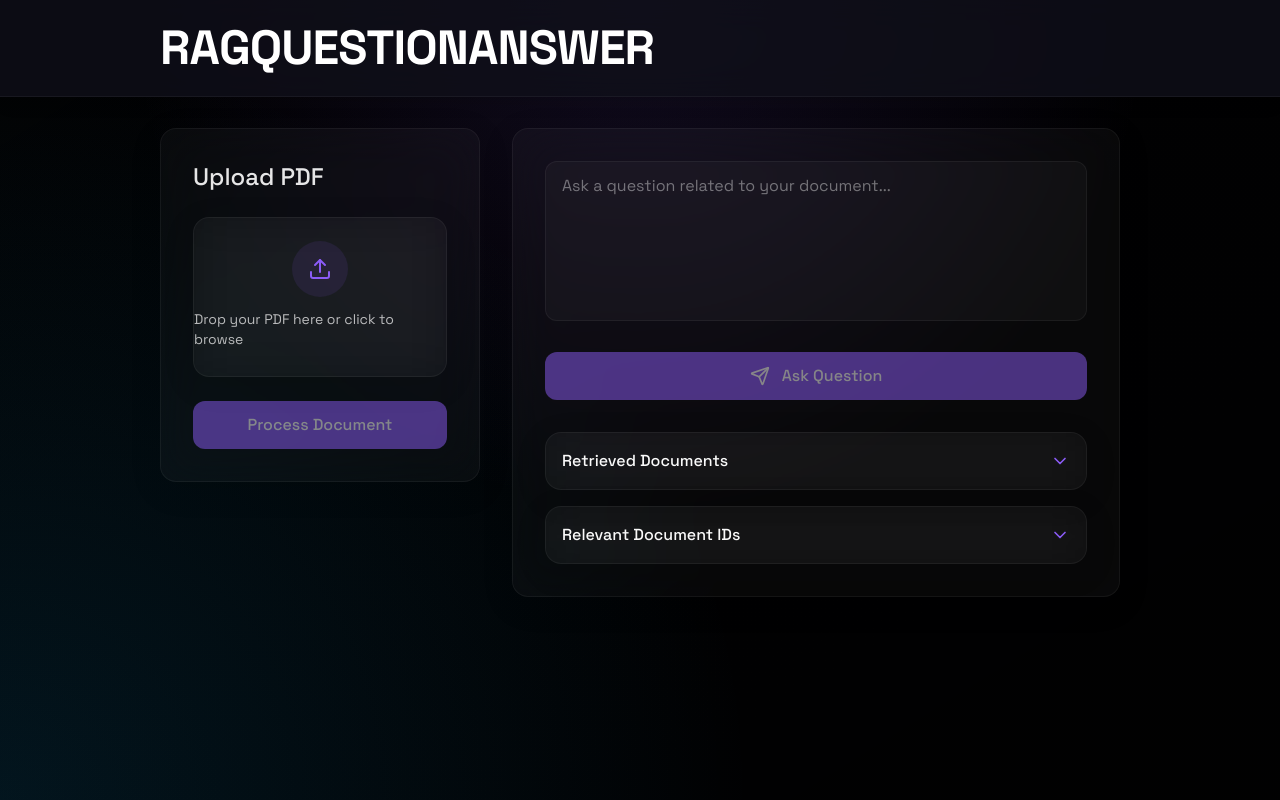
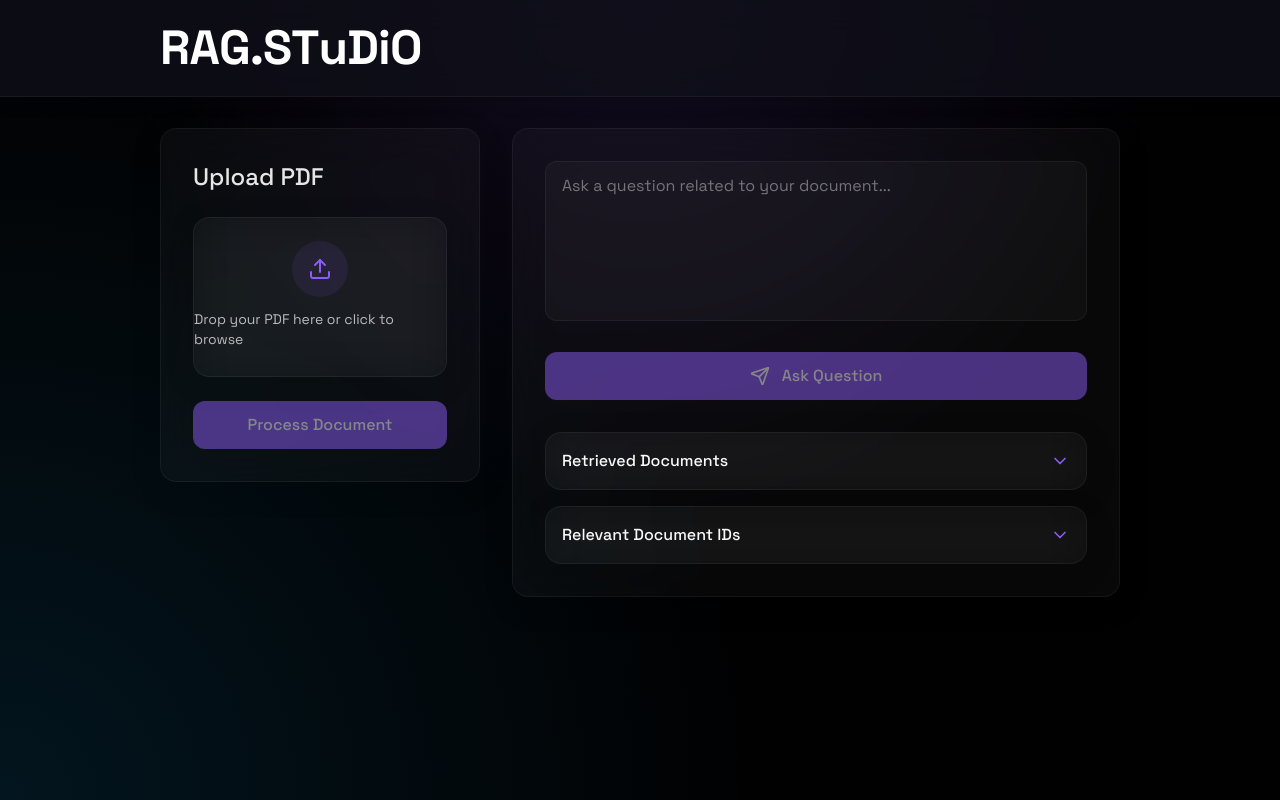
Before and after one commit to billtega66/PDF_studio, a React (Vite) app: page / in a window 1280 px wide. Built offline with nearby package versions, Linux system fonts and the light colour scheme.

Commit message:
Rename application title
Update application title to "RAG.STuDiO".

```diff
--- a/src/pages/Index.tsx
+++ b/src/pages/Index.tsx
@@ -1,4 +1,5 @@
-import { useState, useEffect } from "react";
+
+import { useState } from "react";
 import { Upload, Send, ChevronDown, ChevronUp } from "lucide-react";
 import { useToast } from "@/hooks/use-toast";
 
@@ -10,7 +11,7 @@ const Index = () => {
   const [showRelevant, setShowRelevant] = useState(false);
   const { toast } = useToast();
 
-  const title = "RAG QUESTION ANSWER";
+  const title = "RAG.STuDiO";
 
   const handleFileUpload = (e: React.ChangeEvent<HTMLInputElement>) => {
     const selectedFile = e.target.files?.[0];
```
